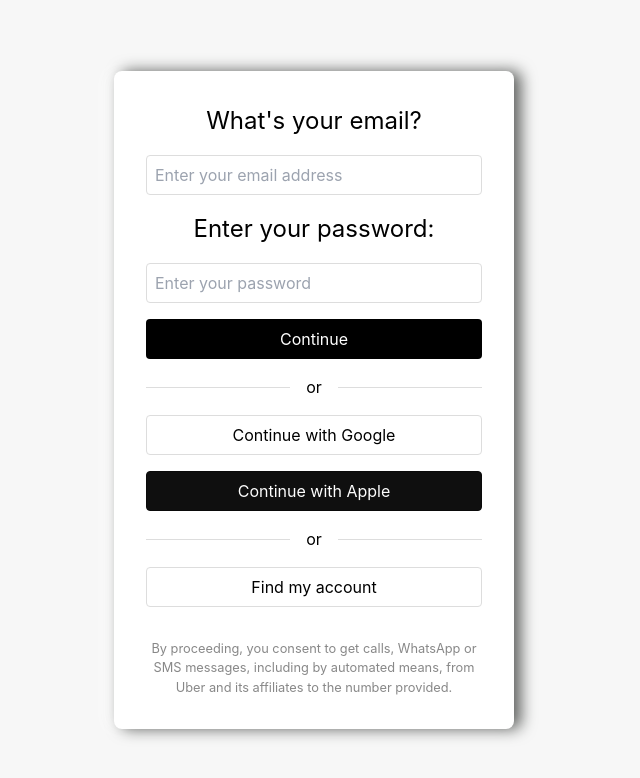
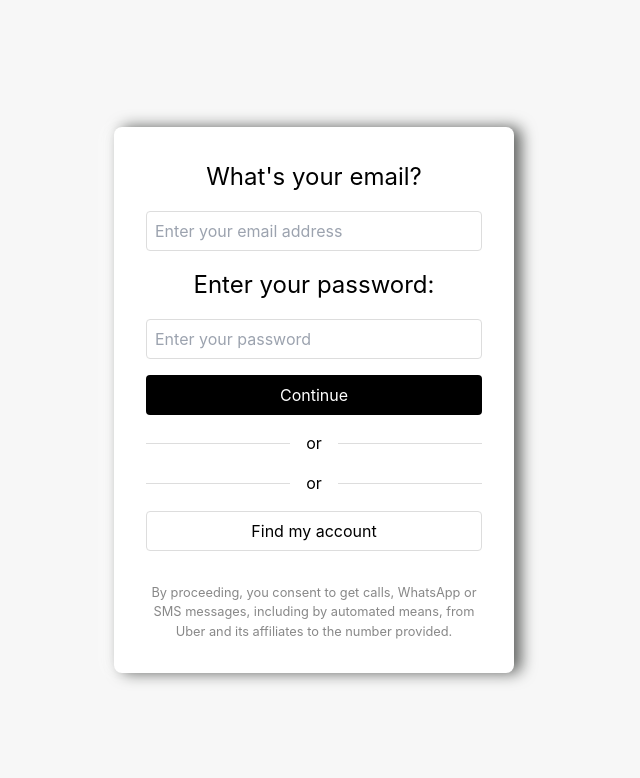
Before and after one commit to Bharat-Developers/Uber-Clone, a Next.js app: page /Customer/login in a window 1280 px wide. Shown: the top 778 px of the page, without its empty margins (326-966 px from the left). Built offline with nearby package versions, Linux system fonts and the light colour scheme.

Commit message:
Fetch req handled

```diff
--- a/app/(components)/Customer/login/page.tsx
+++ b/app/(components)/Customer/login/page.tsx
@@ -52,22 +52,6 @@ const Login: React.FC = () => {
         }
     };
 
-    // const handleGoogleLogin = async () => {
-    //     console.error('Google login Clicked');
-    // };
-
-    // const handleAppleLogin = async () => {
-    //     console.log('Apple login clicked');
-    // };
-
-    // const handleFindAccount = async () => {
-    //     console.log('Find my account clicked');
-    // };
-
-    // const handleQRLogin = async () => {
-    //     console.log('Log in with QR code Clicked');
-    // };
-
     return (
         <div className={styles.container}>
             <div className={styles.formBackground}>
@@ -100,14 +84,6 @@ const Login: React.FC = () => {
                     <span className={styles.orText}>or</span>
                     <hr className={styles.hr} />
                 </div>
-                <button className={styles.googleButton} >
-                    {/* <Image src="/google-logo.png" alt="Google Logo" className={styles.icon} /> */}
-                    Continue with Google
-                </button>
-                <button className={styles.appleButton}>
-                    {/* <Image src="/apple-logo.png" alt="Apple Logo" className={styles.icon} /> */}
-                    Continue with Apple
-                </button>
                 <div className={styles.orContainer}>
                     <hr className={styles.hr} />
                     <span className={styles.orText}>or</span>
@@ -117,10 +93,6 @@ const Login: React.FC = () => {
                     {/* <Image src="/search-icon.png" alt="Search Icon" className={styles.icon} /> */}
                     Find my account
                 </button>
-                {/* <button className={styles.qrButton} onClick={handleQRLogin}>
-                    <img src="/qr-icon.png" alt="QR Icon" className={styles.icon} />
-                    Log in with QR code
-                </button> */}
                 <p className={styles.footerText}>
                     By proceeding, you consent to get calls, WhatsApp or SMS messages, including by automated means, from Uber and its affiliates to the number provided.
                 </p>
```
